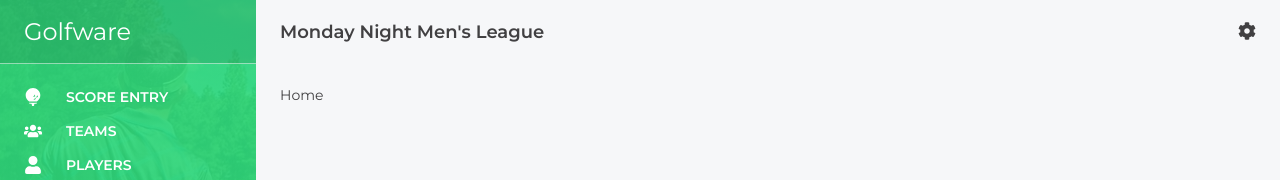
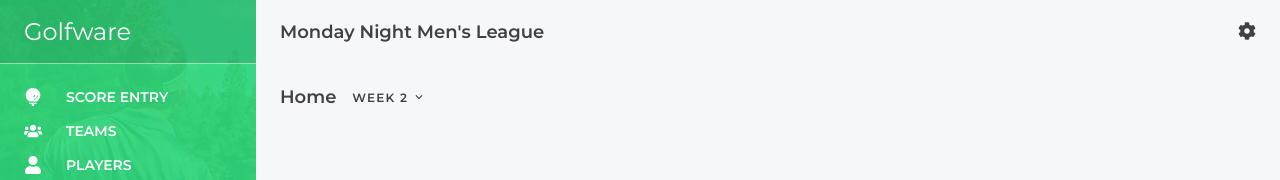
Before and after one commit to yesmar2/golfware-webapp, a React (Create React App) app: page / in a window 1280 px wide. Shown: the top 180 px of the page. Built offline with nearby package versions, Linux system fonts and the light colour scheme.

Commit message:
Route transitions

```diff
--- a/package.json
+++ b/package.json
@@ -9,6 +9,7 @@
     "react-router-dom": "^5.0.1",
     "react-scripts": "3.0.1",
     "react-text-mask": "^5.4.3",
+    "react-transition-group": "^4.3.0",
     "styled-components": "^4.3.2"
   },
   "scripts": {
@@ -31,5 +32,6 @@
       "last 1 firefox version",
       "last 1 safari version"
     ]
-  }
+  },
+  "devDependencies": {}
 }
--- a/src/App.js
+++ b/src/App.js
@@ -1,38 +1,123 @@
 import React from 'react';
 import styled from 'styled-components';
-import { Route } from "react-router-dom";
+import { Switch, Route } from "react-router-dom";
 import Home from './Home';
 import ScoreEntry from './ScoreEntry';
 import Scorecard from './Scorecard';
 import Header from './Header';
 import LeftDrawer from './LeftDrawer';
+import PageHeader from './PageHeader';
+import {
+    CSSTransition,
+    TransitionGroup,
+  } from 'react-transition-group';
+
 
 const Container = styled.div`
     display: flex;
     height: 100%;
 `;
 
-const Content = styled.main`
+const Page = styled.main`
     width: 100%;
     margin-left: ${props => props.theme.leftDrawerWidth};
     margin-top: ${props => props.theme.headerHeight};
     padding: ${props => props.theme.spacingLarge};
 `;
 
+const StyledTransitionGroup = styled(TransitionGroup)`
+    position: relative;
+
+    .fade-enter {
+        opacity: 0.01;
+        transform: translateY(100px);
+    }
+
+    .fade-enter.fade-enter-active {
+        opacity: 1;
+        transform: translateY(0px);
+        transition: transform 300ms, opacity 200ms ease-in;
+    }
+
+    .fade-exit {
+        opacity: 1;
+        transform: translateY(0px);
+    }
+
+    .fade-exit.fade-exit-active {
+        opacity: 0.01;
+        transform: translateY(100px);
+        transition: transform 300ms, opacity 200ms ease-in;
+    }
+`;
+
+const Content = styled(TransitionGroup)`
+    position: absolute;
+    top: 0;
+    left: 0;
+    right: 0;
+`;
+
+const routes = [
+    {
+        key: 'home',
+        path: '/',
+        title: 'Home',
+        component: Home
+    },
+    {
+        key: 'scoreentry',
+        path: '/scoreentry/:week',
+        title: 'Score Entry',
+        component: ScoreEntry
+    },
+    {
+        key: 'scorecard',
+        path: '/scorecard/:week/:matchup',
+        title: 'Score Entry / Matchup #1',
+        component: Scorecard
+    }
+];
+
 function App() {
     return (
         <Container>
-            <LeftDrawer>
-
-            </LeftDrawer>
-            <Header>
-
-            </Header>
-            <Content>
-                <Route exact path="/" component={Home} />
-                <Route exact path="/scoreentry/:week" component={ScoreEntry} />
-                <Route exact path="/scorecard" component={Scorecard} />
-            </Content>
+            <LeftDrawer />
+            <Header />
+            <Page>
+                {routes.map(route => (
+                    <Route
+                        key={route.key}
+                        path={route.path}
+                        exact
+                        render={() => (
+                            <PageHeader title={route.title} />
+                        )}
+                    />
+                ))}
+                <Route render={({location}) => (
+                    <StyledTransitionGroup>
+                        <CSSTransition
+                            key={location.key}
+                            classNames="fade"
+                            timeout={300}
+                        >
+                            <Content>
+                                <Switch location={location}>
+                                    {routes.map(route => (
+                                        <Route
+                                            key={route.key}
+                                            path={route.path}
+                                            component={route.component}
+                                            exact
+                                        />
+                                    ))}
+                                </Switch>
+                            </Content>
+                        </CSSTransition>
+                    </StyledTransitionGroup>
+                )} />
+            </Page>
         </Container>
     );
 }
--- a/src/Home.js
+++ b/src/Home.js
@@ -2,7 +2,7 @@ import React from 'react';
 
 const Home = () => {
     return (
-        <div>Home</div>
+        <div />
     )
 }
 
--- /dev/null
+++ b/src/PageHeader.js
@@ -0,0 +1,50 @@
+import React from 'react';
+import styled from 'styled-components'
+import { MdExpandMore } from 'react-icons/md';
+
+
+const Container = styled.div`
+    display: flex;
+    align-items: center;
+    margin-bottom: ${props => props.theme.spacingLarge};
+`;
+
+const Heading3 = styled.h3`
+    font-size: 18px;
+`;
+
+const WeekDropdown = styled.div`
+    display: flex;
+    align-items: flex-end;
+    margin-left: ${props => props.theme.spacingMedium};
+`;
+
+const WeekDropdownText = styled.span`
+    font-weight: 600;
+    font-size: 12px;
+    text-transform: uppercase;
+    letter-spacing: 0.1em;
+    margin-right: ${props => props.theme.spacingTiny};
+`;
+
+const PageHeader = props => {
+    const {
+        title
+    } = props;
+
+    return (
+        <Container>
+            <Heading3>
+                {title}
+            </Heading3>
+            <WeekDropdown>
+                <WeekDropdownText>
+                    Week 2
+                </WeekDropdownText>
+                <MdExpandMore />
+            </WeekDropdown>
+        </Container>
+    );
+}
+
+export default PageHeader;
--- a/src/Paper.js
+++ b/src/Paper.js
@@ -4,7 +4,7 @@ import styled from 'styled-components'
 const Container = styled.div`
     background: #fff;
     border-radius: 7px;
-    box-shadow: 0 0 14px 0 rgba(53,64,82,.05);
+    box-shadow: 0 0 14px 0 rgba(53, 64, 82,.05);
 `;
 
 const Paper = props => {
--- a/src/PlayerCard.js
+++ b/src/PlayerCard.js
@@ -14,10 +14,6 @@ const Container = styled(Paper)`
     padding-left: ${props => props.theme.spacingMedium};
     padding-right: ${props => props.theme.spacingMedium};
     cursor: pointer;
-
-    :hover {
-        border: 1px solid ${props => props.theme.colors.green};
-    }
 `;
 
 const NameContainer = styled.div`
@@ -62,10 +58,6 @@ const StyledToggleSwitch = styled(ToggleSwitch)`
 `;
 
 class PlayerCard extends React.Component {
-    onClick = () => {
-        console.log("clicked");
-    }
-
     render() {
         const {
             name,
@@ -76,9 +68,7 @@ class PlayerCard extends React.Component {
         } = this.props;
 
         return (
-            <Container
-                className={className}
-                onClick={this.onClick}>
+            <Container className={className}>
                 <TeamLogo color={teamColor} />
                 <NameContainer>
                     <Name>
--- a/src/ScoreEntry.js
+++ b/src/ScoreEntry.js
@@ -1,23 +1,13 @@
 import React, { Component } from 'react';
 import styled from 'styled-components';
+import { Link } from 'react-router-dom';
 import Search from './Search';
 import SortDropdown from './SortDropdown';
 import PlayerCard from './PlayerCard';
 import MatchScore from './MatchScore';
-import { MdExpandMore } from 'react-icons/md';
 import data from './data.json';
 
 const Container = styled.div`
-
-`;
-
-const Header = styled.div`
-    display: flex;
-    align-items: center;
-    margin-bottom: ${props => props.theme.spacingLarge};
-`;
-
-const Content = styled.div`
     display: flex;
 `;
 
@@ -30,10 +20,6 @@ const ScoreboardContainer = styled.div`
     width: 300px;
 `;
 
-const Heading3 = styled.h3`
-    font-size: 18px;
-`;
-
 const ScoreboardHeader = styled.div`
     height: 48px;
     display: flex;
@@ -43,20 +29,6 @@ const ScoreboardHeader = styled.div`
 
 const Heading4 = styled.h3`
     font-size: 16px;
-`;
-
-const WeekDropdown = styled.div`
-    display: flex;
-    align-items: flex-end;
-    margin-left: ${props => props.theme.spacingMedium};
-`;
-
-const WeekDropdownText = styled.span`
-    font-weight: 600;
-    font-size: 12px;
-    text-transform: uppercase;
-    letter-spacing: 0.1em;
-    margin-right: ${props => props.theme.spacingTiny};
 `;
 
 const SearchSortContainer = styled.div`
@@ -71,6 +43,13 @@ const SearchStyled = styled(Search)`
 
 const PlayerCardStyled = styled(PlayerCard)`
     margin-bottom: ${props => props.theme.spacingLarge};
+    transition-duration: 0.3s;
+    transition-property: box-shadow, transform;
+
+    :hover {
+        transform: scale(1.02);
+        box-shadow: 0 10px 10px -10px rgba(0, 0, 0, 0.2);
+    }
 `;
 
 const MatchScoreStyled = styled(MatchScore)`
@@ -99,18 +78,6 @@ class ScoreEntry extends Component {
 
         return (
             <Container>
-                <Header>
-                    <Heading3>
-                        Score Entry
-                    </Heading3>
-                    <WeekDropdown>
-                        <WeekDropdownText>
-                            Week {week}
-                        </WeekDropdownText>
-                        <MdExpandMore />
-                    </WeekDropdown>
-                </Header>
-                <Content>
                 <PlayerContainer>
                     <SearchSortContainer>
                         <SearchStyled onChange={this.onChange} />
@@ -124,13 +91,17 @@ class ScoreEntry extends Component {
                         })
                         .map(player => {
                             const team = data.teams.find(team => team.id === player.teamId);
+                            const matchup = 1;
                             return (
+                                <Link to={`/scorecard/${week}/${matchup}`}>
                                     <PlayerCardStyled
                                         key={player.id}
                                         name={player.name}
                                         teamNumber={team.number}
                                         teamColor={team.color}
-                                        handicap={player.handicap} />
+                                        handicap={player.handicap}
+                                    />
+                                </Link>
                             );
                         }
                     )}
@@ -192,7 +163,6 @@ class ScoreEntry extends Component {
                         teamTwoPoints={5.5}
                     />
                 </ScoreboardContainer>
-                </Content>
             </Container>
         );
     }
--- a/src/SortDropdown.js
+++ b/src/SortDropdown.js
@@ -1,6 +1,5 @@
 import React, { Component } from 'react';
 import styled from 'styled-components';
-import Paper from './Paper';
 import { MdSort, MdExpandMore } from 'react-icons/md';
 
 const Container = styled.div`
```
Also changed, not shown: 1 other file (tests, documents, lock files or other folders). Lines whose indentation alone changed are shown as unchanged.
